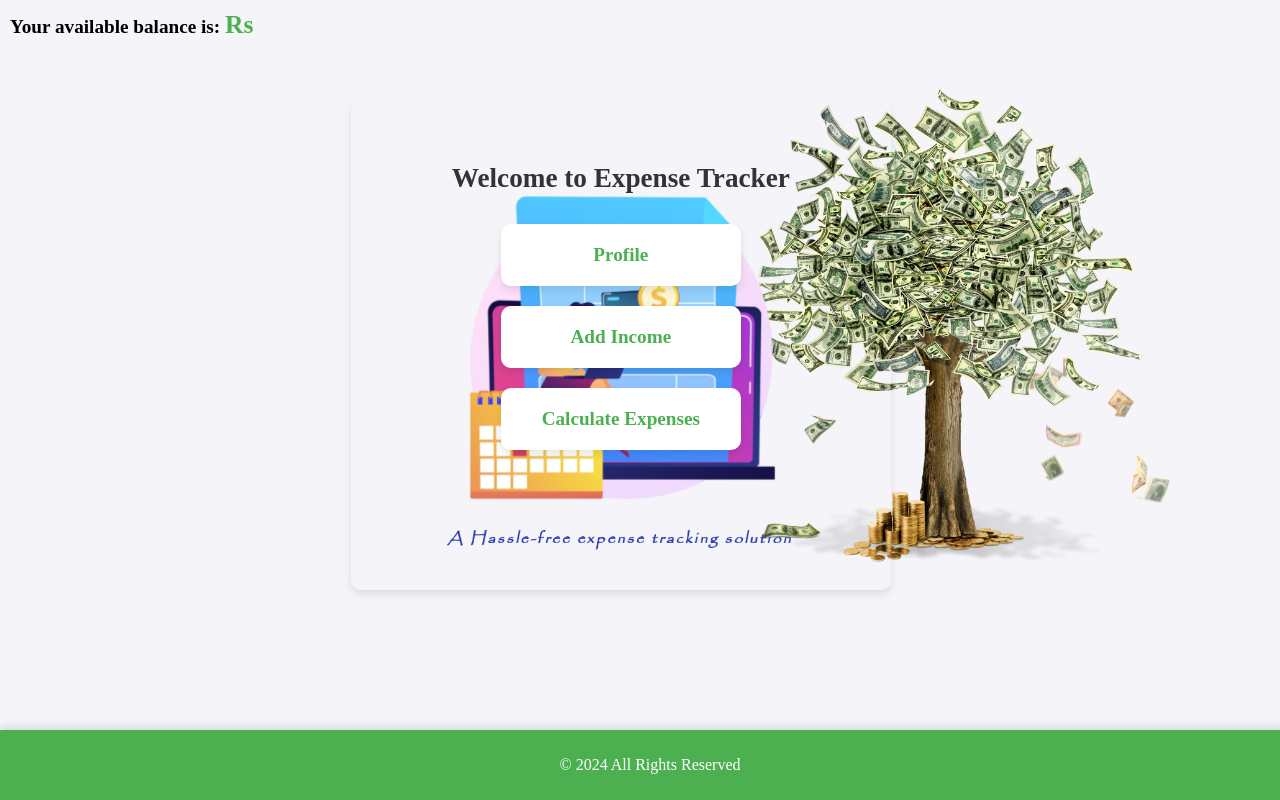
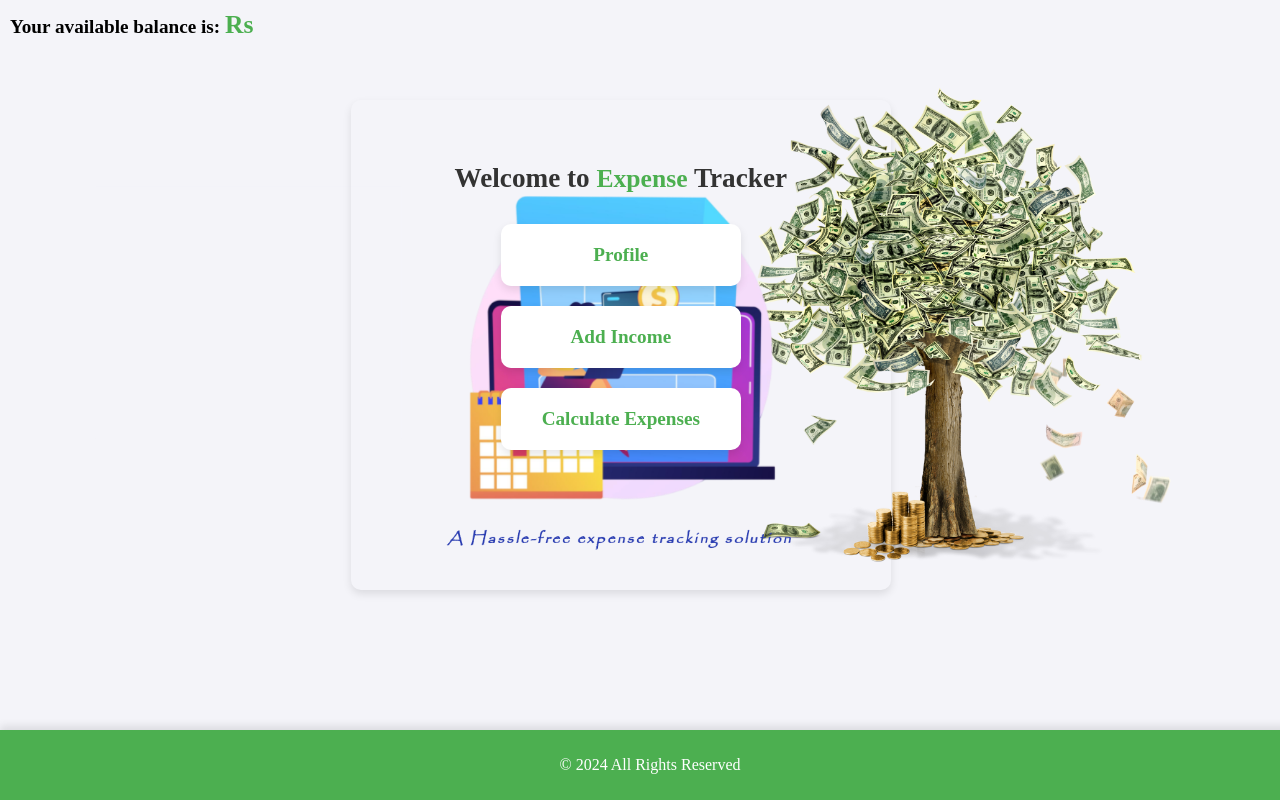
Before and after one commit to anasbm1000/reactJSBasics, a React (Create React App) app in the folder expensetracker/: page / in a window 1280 px wide. Built offline with nearby package versions, Linux system fonts and the light colour scheme.

Commit message:
Left a space for upgrading navbar in near-future

```diff
--- a/expensetracker/src/components/Home.js
+++ b/expensetracker/src/components/Home.js
@@ -3,8 +3,12 @@ import { Link } from 'react-router-dom';
 import '../App.css';
 
 const Home = () => (
+  <div>
+    <div>
+
+    </div>
     <div className="home">
-    <h2>Welcome to Expense Tracker</h2>
+      <h2>Welcome to <span id="expense"> Expense </span> Tracker</h2>
       <div className="card-container">
         <div className="card">
           <Link to="/profile">Profile</Link>
@@ -17,6 +21,7 @@ const Home = () => (
         </div>
       </div>
     </div>
+  </div>
 );
 
 export default Home;
```
Lines whose indentation alone changed are shown as unchanged.
